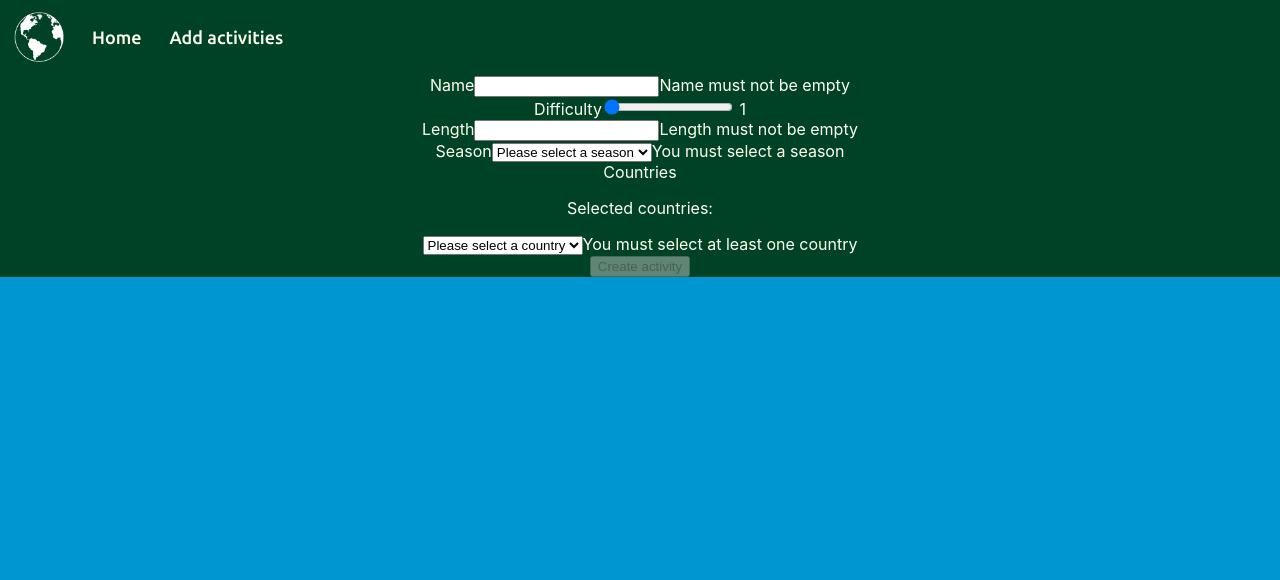
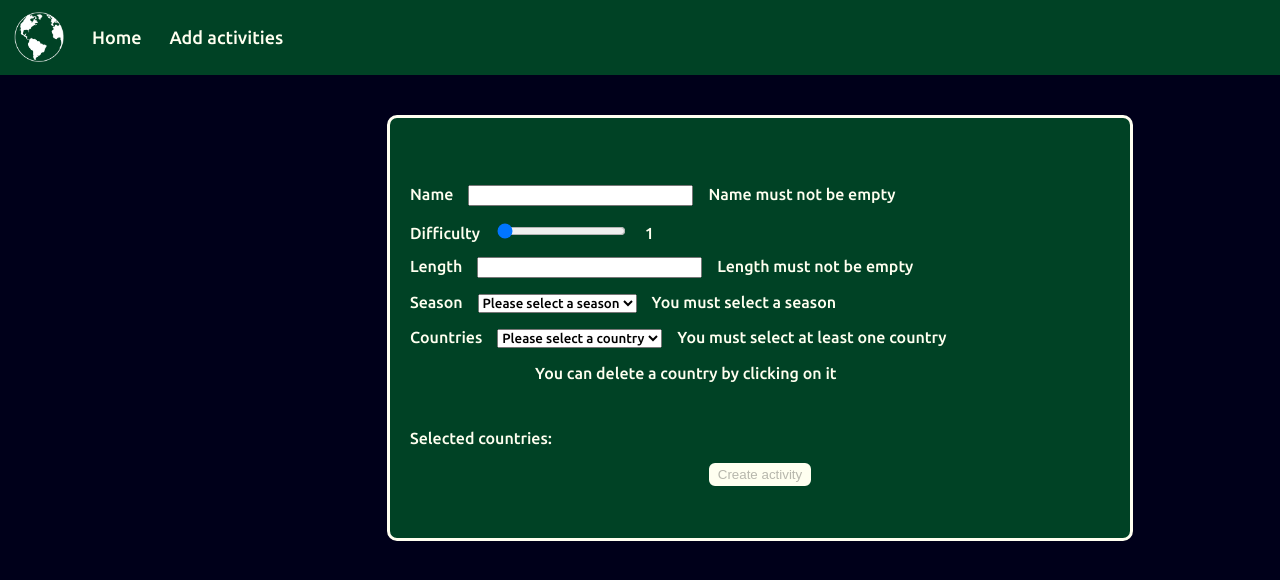
Before and after one commit to nanodebortoli/PICountries, a React (Create React App) app in the folder client/: page /form in a window 1280 px wide. Shown: the top 580 px of the page. Built offline with nearby package versions, Linux system fonts and the light colour scheme; no server answers.

Commit message:
daily commit 2005

```diff
--- a/client/public/index.html
+++ b/client/public/index.html
@@ -2,7 +2,7 @@
 <html lang="en">
   <head>
     <meta charset="utf-8" />
-    <link rel="icon" href="%PUBLIC_URL%/favicon.ico" />
+    <link rel="icon" href="%PUBLIC_URL%/logo.png" />
     <meta name="viewport" content="width=device-width, initial-scale=1" />
     <meta name="theme-color" content="#000000" />
     <meta
--- a/client/src/components/Country/Country.module.css
+++ b/client/src/components/Country/Country.module.css
@@ -1,6 +1,7 @@
 @import url('https://fonts.googleapis.com/css2?family=Ubuntu:wght@500&display=swap');
 .main{
   font-family: 'Ubuntu', sans-serif;
+  border: 3px solid ivory;
   float: left;
   margin: 10px;
   background-color: rgb(0, 66, 37);
--- a/client/src/components/CountryDetails/CountryDetails.module.css
+++ b/client/src/components/CountryDetails/CountryDetails.module.css
@@ -0,0 +1,21 @@
+@import url('https://fonts.googleapis.com/css2?family=Ubuntu:wght@500&display=swap');
+.main{
+  color: ivory;
+  background-color: rgb(0, 66, 37);
+  font-family: 'Ubuntu', sans-serif;
+  width: 320px;
+  height: fit-content;
+  margin-top: 40px;
+  margin-bottom: 40px;
+  margin-left: 600px;
+  padding: 10px;
+  border: 3px solid ivory;
+  border-radius: 6px;
+}
+.activity{
+  border: 3px solid ivory;
+  border-radius: 6px;
+  padding: 3px;
+  margin-bottom: 5px;
+  list-style-type: none;
+}
--- a/client/src/components/Form/Form.jsx
+++ b/client/src/components/Form/Form.jsx
@@ -8,8 +8,7 @@ export default function Form(){
   let countryList = useSelector((state) => state.countries)
   const [state, setState] = useState({countries: [], ids: [], difficulty: 1});
   const [errors, setErrors] = useState({name: 'Name must not be empty', lengthD: 'Length must not be empty', season: 'You must select a season', countries: 'You must select at least one country'});
-  useEffect(() => dispatch(getCountries()), [])
-  console.log(state)
+  useEffect(() => dispatch(getCountries()), []);
   function handleChange(e){
     if(e.target.name !== 'countries'){
       setState({
@@ -30,16 +29,17 @@ export default function Form(){
     e.preventDefault();
     state.countries = state.countries.filter(country => country !== e.target.textContent);
     state.ids = state.ids.filter(country => country !== e.target.value);
+    setErrors(formValidator(state));
   }
   function formValidator(value){
     let errors = {};
     if(!value.name) errors.name = 'Name must not be empty';
-    else if(!/^[A-Za-z]+$/.test(value.name)) errors.name = 'Name is invalid';
+    else if(!/^[A-Za-z\s]+$/.test(value.name)) errors.name = 'Name is invalid';
     if(!value.difficulty) errors.difficulty = 'You must select a difficulty level';
     if(!value.lengthD) errors.lengthD = 'Length must not be empty';
     else if(!/^[0-9]+$/.test(value.lengthD)) errors.lengthD = 'Length must be a number';
     if(!value.season) errors.season = 'You must select a season';
-    if(!value.countries.length) errors.countries = 'You must select at least one country';
+    if(value.countries.length === 0) errors.countries = 'You must select at least one country';
     return errors;
   }
   function handleSubmit(e){
@@ -49,31 +49,34 @@ export default function Form(){
   }
   return <form onSubmit={(e) => handleSubmit(e)} className={styles.main}>
     <div className={styles.entry}>
-      <label>Name</label>
-      <input onChange={(e) => handleChange(e)} type='text' name='name' value={state.name}/>
-      <span>{errors.name ? errors.name : null}</span>
+      <label className={styles.item}>Name</label>
+      <input onChange={(e) => handleChange(e)} className={styles.item} type='text' name='name' value={state.name}/>
+      <span className={styles.item}>{errors.name ? errors.name : null}</span>
     </div>
     <div className={styles.entry}>
-      <label>Difficulty</label>
-      <input onChange={(e) => handleChange(e)} type='range' min='1' max='5' name='difficulty' value={state.difficulty}/> <span>{state.difficulty}</span>
-      <span>{errors.difficulty ? errors.difficulty : null}</span>
+      <label className={styles.item}>Difficulty</label>
+      <input onChange={(e) => handleChange(e)} className={styles.item} type='range' min='1' max='5' name='difficulty' value={state.difficulty}/> <span>{state.difficulty}</span>
+      <span className={styles.item}>{errors.difficulty ? errors.difficulty : null}</span>
     </div>
     <div className={styles.entry}>
-      <label>Length</label>
-      <input onChange={(e) => handleChange(e)} type='text' name='lengthD' value={state.lengthD}/>
-      <span>{errors.lengthD ? errors.lengthD : null}</span>
+      <label className={styles.item}>Length</label>
+      <input onChange={(e) => handleChange(e)} className={styles.item} type='text' name='lengthD' value={state.lengthD}/>
+      <span className={styles.item}>{errors.lengthD ? errors.lengthD : null}</span>
     </div>
     <div className={styles.entry}>
-      <label>Season</label>
-      <select onChange={(e) => handleChange(e)} name='season' value={state.season}><option value=''>Please select a season</option> <option value='Summer'>Summer</option> <option value='Fall'>Fall</option> <option value='Winter'>Winter</option><option value='Spring'>Spring</option> </select>
-      <span>{errors.season ? errors.season : null}</span>
+      <label className={styles.item}>Season</label>
+      <select onChange={(e) => handleChange(e)} className={styles.item} name='season' value={state.season}><option value=''>Please select a season</option> <option value='Summer'>Summer</option> <option value='Fall'>Fall</option> <option value='Winter'>Winter</option><option value='Spring'>Spring</option> </select>
+      <span className={styles.item}>{errors.season ? errors.season : null}</span>
     </div>
     <div className={styles.entry}>
-      <label>Countries</label>
+      <label className={styles.item}>Countries</label>
+      <select onChange={(e) => handleChange(e)} className={styles.item} name='countries' value={state.countries}><option value=''>Please select a country</option>{countryList.map(country => {return <option key={country.id} id={country.id} value={country.name}>{country.name}</option>})}</select>
+      <span className={styles.item}>{errors.countries ? errors.countries : null}</span>
+      <p>You can delete a country by clicking on it</p>
+    </div>
+    <div className={styles.entry}>
       <p>Selected countries: {state.countries.map(country => {return <button value={state.ids[state.countries.indexOf(country)]} className={styles.selected} onClick={(e) => deleteCountry(e)}>{country}</button>})}</p>
-      <select onChange={(e) => handleChange(e)} name='countries' value={state.countries}><option value=''>Please select a country</option>{countryList.map(country => {return <option key={country.id} id={country.id} value={country.name}>{country.name}</option>})}</select>
-      <span>{errors.countries ? errors.countries : null}</span>
     </div>
-    <input onChange={(e) => handleChange(e)} type='submit' value='Create activity' disabled={Object.keys(errors).length > 0 ? true : false}/>
+    <input className={styles.send} onChange={(e) => handleChange(e)} type='submit' value='Create activity' disabled={Object.keys(errors).length > 0 ? true : false}/>
   </form>
 }
--- a/client/src/components/Form/Form.module.css
+++ b/client/src/components/Form/Form.module.css
@@ -1,30 +1,41 @@
+@import url('https://fonts.googleapis.com/css2?family=Ubuntu:wght@500&display=swap');
 .main{
+  font-family: 'Ubuntu', sans-serif;
   background-color: rgb(0, 66, 37);
   color: ivory;
   text-align: center;
+  height: 380px;
+  margin-top: 40px;
+  margin-left: 387px;
+  border-radius: 10px;
+  border: 3px solid ivory;
+  width: 700px;
+  padding: 20px;
+  display: flex;
+  flex-direction: column;
+  justify-content: center;
+  align-items: flex-start;
 }
-.label{
-  display: flex;
-  flex-flow: column nowrap;
-  justify-content: space-evenly;
-  align-items: center;
-}
-.input{
-  display: flex;
-  flex-flow: column nowrap;
-  justify-content: space-evenly;
-  align-items: center;
-}
-.error{
-  display: flex;
-  flex-flow: column nowrap;
-  justify-content: space-evenly;
-  align-items: center;
+.item{
+  font-family: 'Ubuntu', sans-serif;
+  margin-right: 15px;
 }
 .selected{
+  font-family: 'Ubuntu', sans-serif;
   margin: 5px;
   padding: 3px;
   border: 3px solid ivory;
   border-radius: 6px;
   background-color: ivory;
+  cursor: pointer;
 }
+.entry{
+  margin-top: 15px;
+  font-family: 'Ubuntu', sans-serif;
+}
+.send{
+  margin: 0 auto;
+  background-color: ivory;
+  border: 3px solid ivory;
+  border-radius: 6px;
+}
--- a/client/src/components/Home/Home.module.css
+++ b/client/src/components/Home/Home.module.css
@@ -1,8 +1,6 @@
 @import url('https://fonts.googleapis.com/css2?family=Ubuntu:wght@500&display=swap');
 body{
-  /* background-color: rgb(22, 43, 78); */
-  /* background-color: #00001a; */
-  background-color: rgb(0, 150, 209);
+  background-color: rgb(0, 0, 26);
 }
 .container{
   font-family: 'Ubuntu', sans-serif;
@@ -40,6 +38,7 @@ body{
 }
 .notFound{
   font-family: 'Ubuntu', sans-serif;
+  color: ivory;
   display: flex;
   justify-content: center;
   margin-top: 20px;
--- a/client/src/components/NotFound/NotFound.jsx
+++ b/client/src/components/NotFound/NotFound.jsx
@@ -1,9 +1,10 @@
 import { Link } from "react-router-dom";
+import styles from './NotFound.module.css';
 
 export default function NotFound(){
-  return <div>
-    <img src={process.env.PUBLIC_URL + '/404.png'} alt='404'/>
+  return <div className={styles.main}>
+    <img className={styles.img} src={process.env.PUBLIC_URL + '/404.png'} alt='404'/>
     <h1>ERROR 404: page not found</h1>
-    <p>The page you're looking for does not exist! Maybe you'd like to return to the <Link to='/home/0'>homepage</Link></p>
+    <span>The page you're looking for does not exist! Maybe you'd like to return to the <Link className={styles.link} to='/home'>homepage</Link></span>
   </div>
 }
--- a/client/src/components/NotFound/NotFound.module.css
+++ b/client/src/components/NotFound/NotFound.module.css
@@ -1 +1,16 @@
 @import url('https://fonts.googleapis.com/css2?family=Ubuntu:wght@500&display=swap');
+.img{
+  width: 200px;
+  filter: invert(100%);
+}
+.main{
+  color: ivory;
+  font-family: 'Ubuntu', sans-serif;
+  display: flex;
+  margin-top: 20px;
+  flex-direction: column;
+  align-items: center;
+}
+.link{
+  color: ivory;
+}
--- a/client/src/components/SearchBar/SearchBar.jsx
+++ b/client/src/components/SearchBar/SearchBar.jsx
@@ -28,7 +28,7 @@ export default function SearchBar(){
     </div>
     <div className={styles.filterdiv}>
       <select onChange={(e) => onChangeSelect(e)} name='continent' className={styles.filters}> <option value=''>Select a continent</option> <option value='Africa'>Africa</option> <option value='Antarctica'>Antarctica</option> <option value='Asia'>Asia</option> <option value='Europe'>Europe</option> <option value='North America'>North America</option> <option value='Oceania'>Oceania</option> <option value='South America'>South America</option> </select>
-      <select onChange={(e) => onChangeAct(e)} name='activity' className={styles.filters}> <option value=''>Select an activity</option> {activities.map(activity => {return <option value={activity.name}>{activity.name}</option>})} </select>
+      <select onChange={(e) => onChangeAct(e)} name='activity' className={styles.filters}> <option value=''>Select an activity</option> {activities.map(activity => {return <option key={activity.id} value={activity.name}>{activity.name}</option>})} </select>
       <select onChange={(e) => onChangeSort(e)} name='sort' className={styles.filters}> <option value='az'>A-Z</option> <option value='za'>Z-A</option> <option value='popAsc'>Population asc</option> <option value='popDes'>Population des</option> </select>
     </div>
   </div>
```
Also changed, not shown: client/src/components/CountryDetails/CountryDetails.jsx (+4 -3 lines), client/src/components/Home/Home.jsx (+6 -5 lines).
